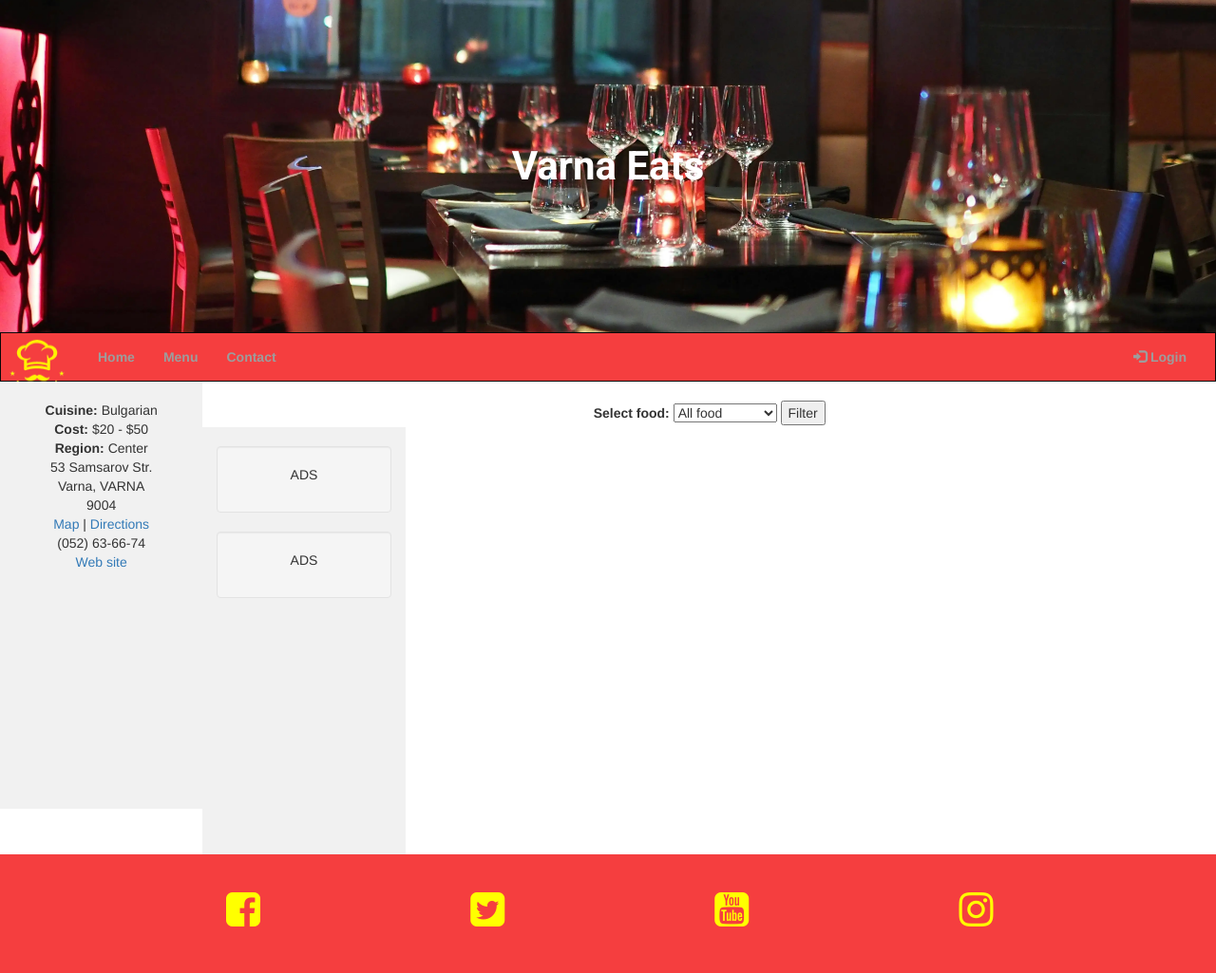
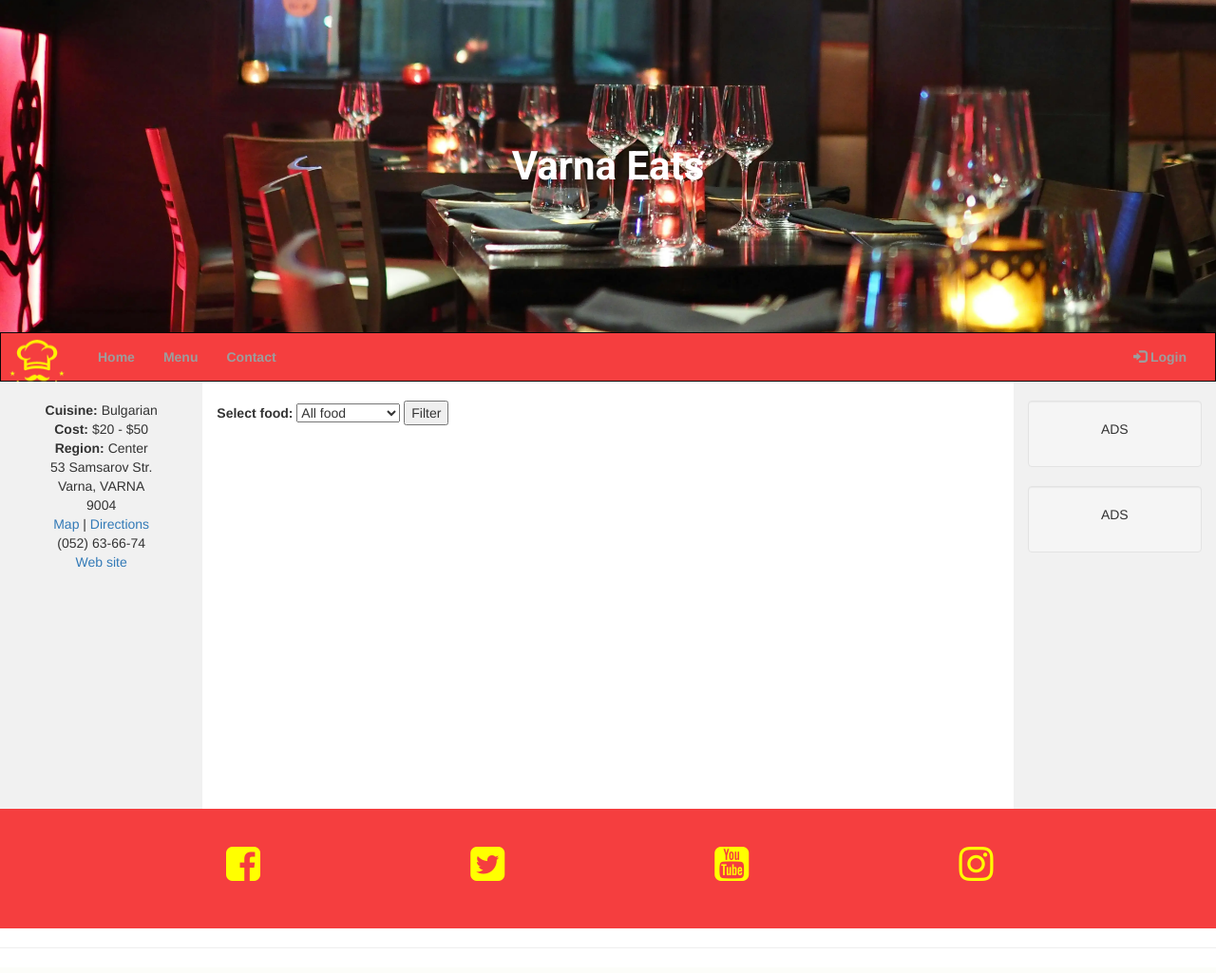
Before and after one commit to kamenco/dines, a Flask app: page /menu in a window 1280 px wide. Shown: the top 1025 px of the page at 95% size. After the commit the page ends 999 px from the top, so only its background shows below. Run offline with Flask 3, Linux system fonts and the light colour scheme; some libraries are stand-ins or nearby versions.

Commit message:
Edited the menu page. Adde div class = col-sm-8

```diff
--- a/taskmanager/templates/menu.html
+++ b/taskmanager/templates/menu.html
@@ -1,6 +1,7 @@
 {% extends "base.html" %}
 
 {% block content %}
+<div class="col-sm-8 text-left">
 <div>
     <h1>{{ page_title }}</h1>
     <form method="get" action="{{ url_for('menu') }}">
@@ -23,4 +24,5 @@
         <p>{{ recipe.description }}</p>
     {% endfor %}
 </div>
+</div>
 {% endblock %}
```
